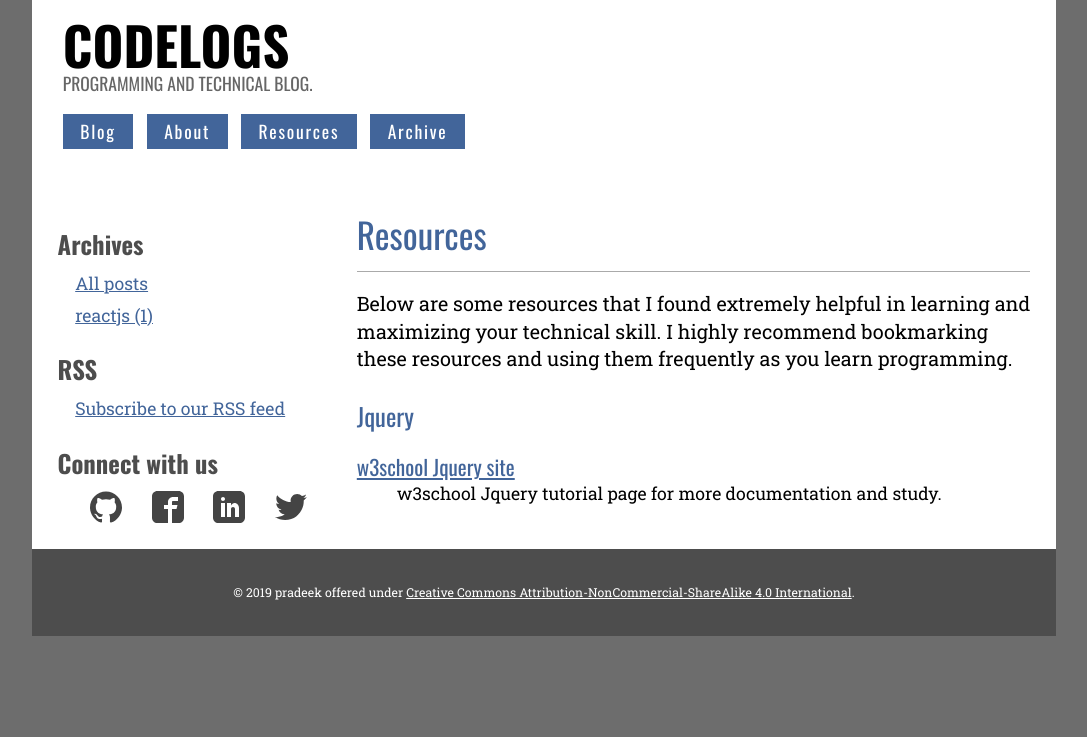
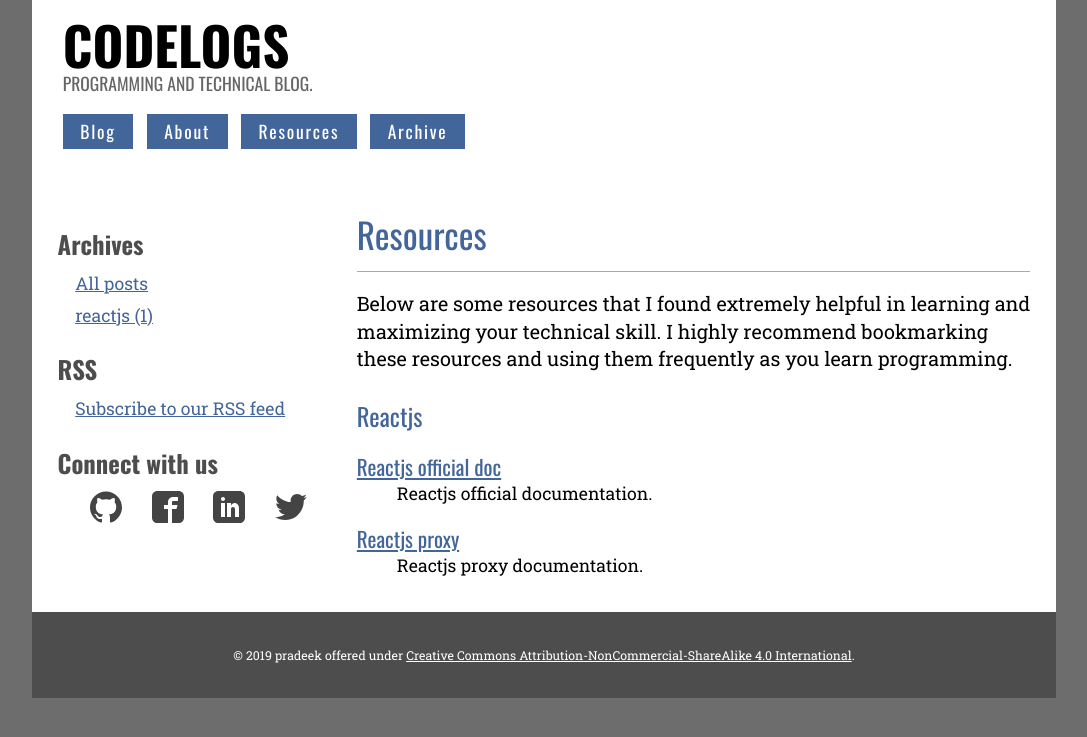
Before and after one commit to prdk0/prdk0.github.io, a Jekyll site: the page built from resources.md, in a window 1280 px wide. Shown: the top 737 px of the page, without its empty margins (96-1183 px from the left). Built offline with Jekyll 4.4.1, drawn with Linux system fonts in a browser that asks for light colours.

Commit message:
added react resources

```diff
--- a/resources.md
+++ b/resources.md
@@ -2,9 +2,14 @@
 layout: page
 title: Resources
 ---
+
 Below are some resources that I found extremely helpful in learning and maximizing your technical skill.
 I highly recommend bookmarking these resources and using them frequently as you learn programming.
 
-### Jquery
-[w3school Jquery site](http://www.w3schools.com/jquery/ "w3school jquery page")
-: w3school Jquery tutorial page for more documentation and study.
+### Reactjs
+
+[Reactjs official doc](https://reactjs.org/docs/getting-started.html "reactjs"){:target="\_blank"}
+: Reactjs official documentation.
+
+[Reactjs proxy](https://create-react-app.dev/docs/proxying-api-requests-in-development "react proxy api"){:target="\_blank"}
+: Reactjs proxy documentation.
```
